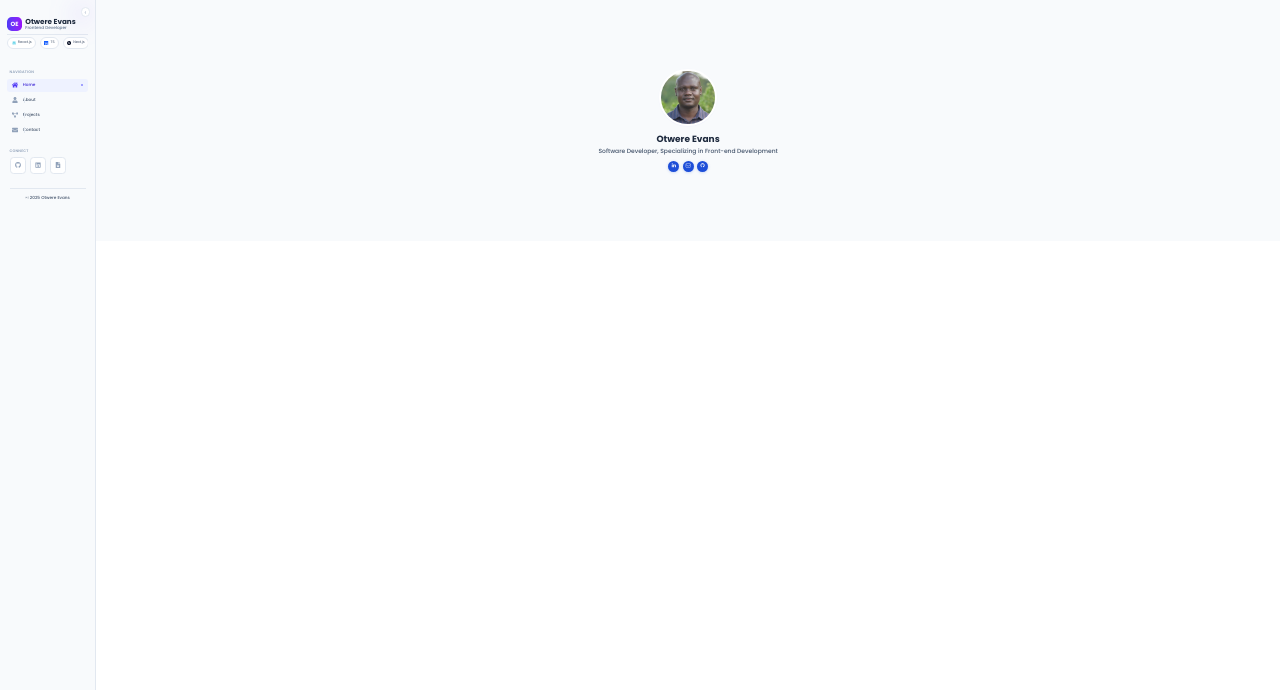
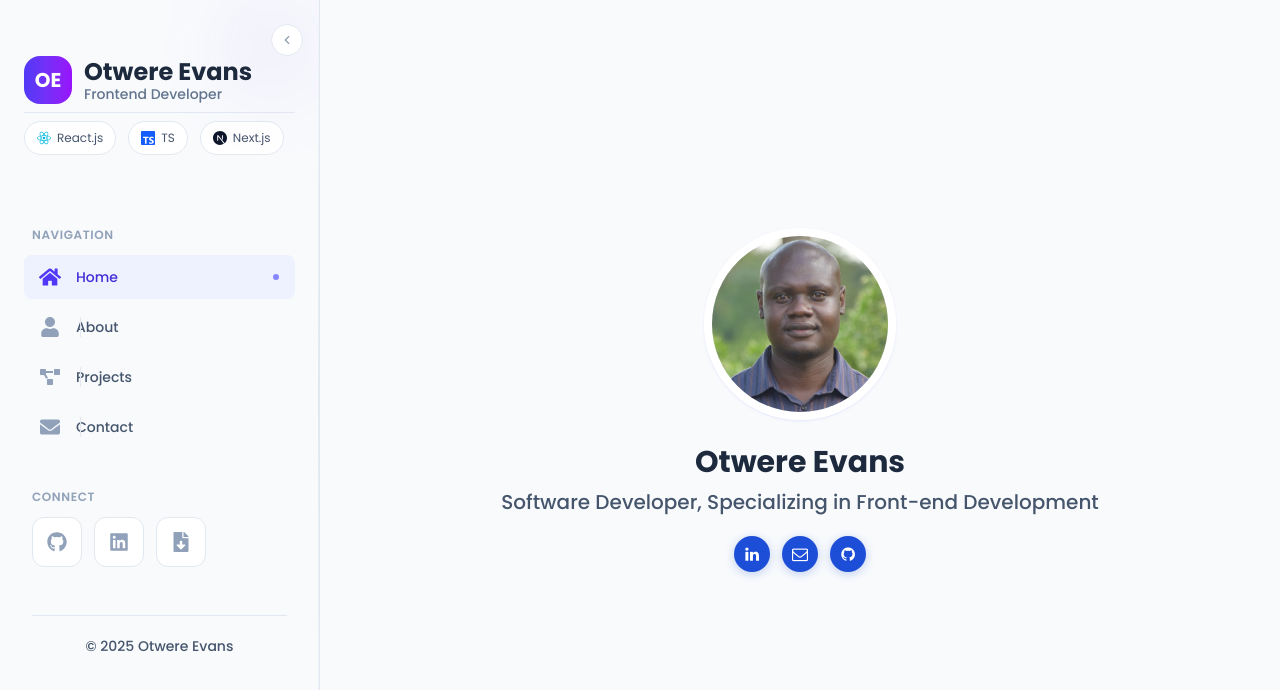
Before and after one commit to otwere/Otwere-Evans-Portfolio, a React (Vite) app: page / in a window 1280 px wide. Shown: the top 690 px of the page. Built offline with nearby package versions, Linux system fonts and the light colour scheme.

Commit message:
chore: revert zoom to 100%

```diff
--- a/index.html
+++ b/index.html
@@ -3,7 +3,7 @@
 
 <head>
   <meta charset="UTF-8" />
-  <meta name="viewport" content="width=device-width, initial-scale=0.67" />
+  <meta name="viewport" content="width=device-width, initial-scale=1.0" />
   <title>Otwere Evans | Portfolio | Frontend - Developer</title>
   <link rel="icon" type="image/png" href="/img/Otwere-Pic.jpg" />
   <meta name="description"
--- a/src/index.css
+++ b/src/index.css
@@ -8,25 +8,6 @@
 body,
 #root {
   height: 100%;
-  zoom: 0.67;
-  -moz-transform: scale(0.67);
-  -moz-transform-origin: 0 0;
-  width: 149.25%; /* Compensate for scale down in non-zoom browsers */
-  height: 149.25%;
-}
-
-/* Chrome/Edge/Safari support zoom, so reset width for them if possible,
-   but media queries don't check for 'zoom' support easy.
-   However, 'zoom' affects layout size, transform doesn't (without width compensation).
-   The width: 149.25% is primarily for Firefox using transform.
-   For browsers with zoom, the width 149% creates a huge scrollbar.
-*/
-
-@supports (zoom: 0.67) {
-  html, body, #root {
-    width: 100%;
-    height: 100%;
-  }
 }
 
 .smooth-scroll {
```
